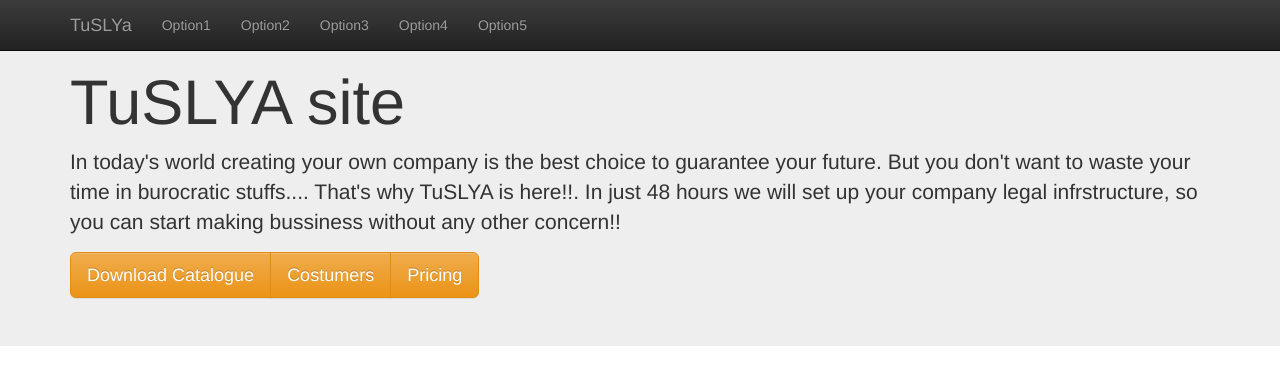
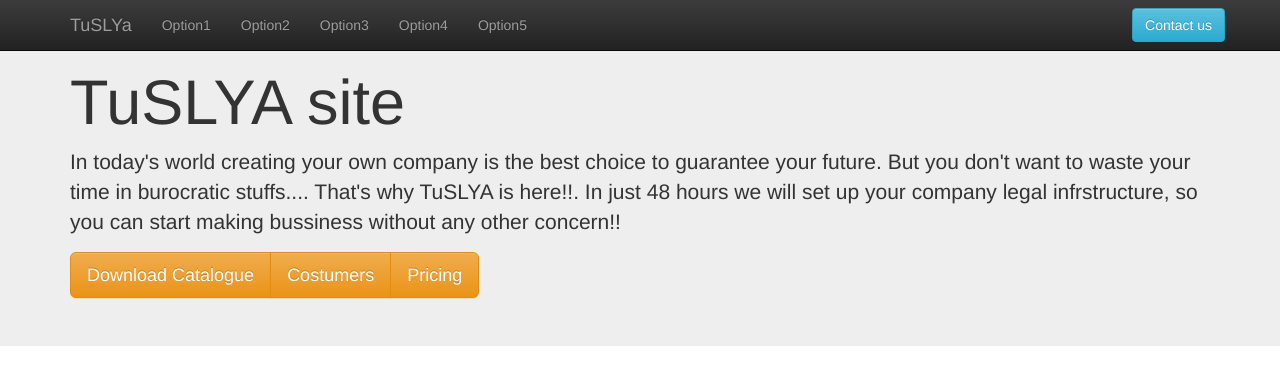
Before and after one commit to migueldoctor/TuSLYa-bootstrap-site, a plain HTML site: page index.html in a window 1280 px wide. Drawn offline with nearby package versions, Linux system fonts and the light colour scheme.

Commit message:
Added a button on the right side of the menu bar

```diff
--- a/index.html
+++ b/index.html
@@ -41,6 +41,8 @@
 
         <!-- This is the list with the menu options. The attribute id is equal to the data-target attribute in the button contained by navbar-header div -->
         <div class="collapse navbar-collapse" id="navbar-collapse">
+          <!-- adding a button with a href placed on the right side of the menu bar-->
+          <a href="" class="btn btn-info navbar-btn navbar-right"> Contact us </a>
           <ul class="nav navbar-nav">
             <li><a href="#option1">Option1</a></li>
             <li><a href="#option2">Option2</a></li>
@@ -69,6 +71,7 @@
     </div>
   </div><!-- End of jumbotron -->
 
+
 </body>
 
 </html>
```
